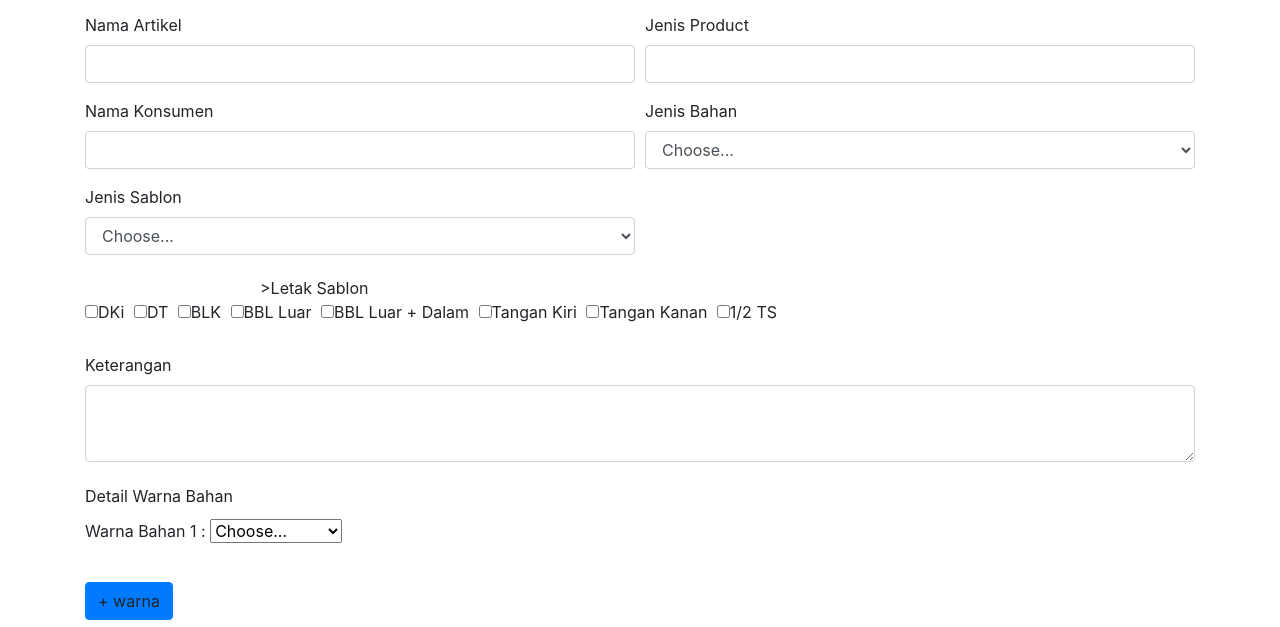
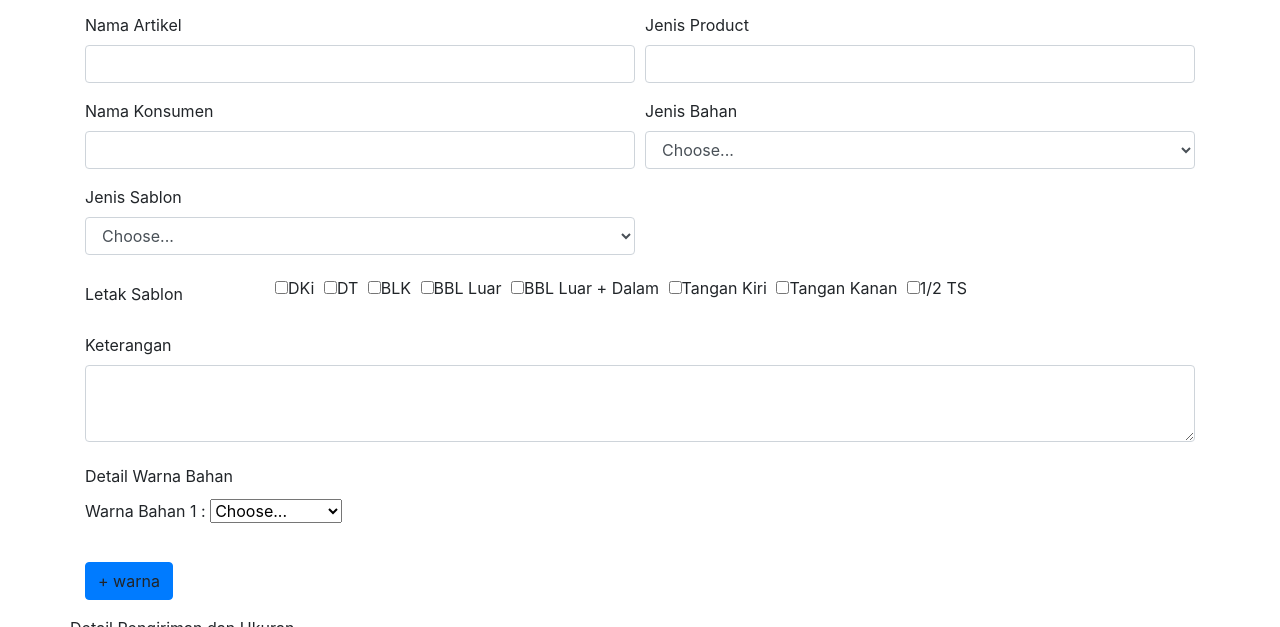
Before and after one commit to aliviaprht/electron-RecapApp, an Electron app: page app/html/formOrder.html in a window 1280 px wide. Shown: the part 129-756 px from the top of the page. Drawn offline with nearby package versions, Linux system fonts and the light colour scheme; no server answers.

Commit message:
a little bit fixing html

```diff
--- a/app/html/formOrder.html
+++ b/app/html/formOrder.html
@@ -109,7 +109,7 @@
         </div>
         <fieldset class="form-group">
             <div class="row" id="inputLetakSablon">
-                <label class="col-form-legend col-2" id="inputJenisSablon_label"></label>>Letak Sablon</label>
+                <label class="col-form-legend col-2" id="inputJenisSablon_label">Letak Sablon</label>
                 <div class="col-10">
                     <label class="checkbox-inline">
                         <input type="checkbox" value="DKi" name="letaksablon">DKi
```
